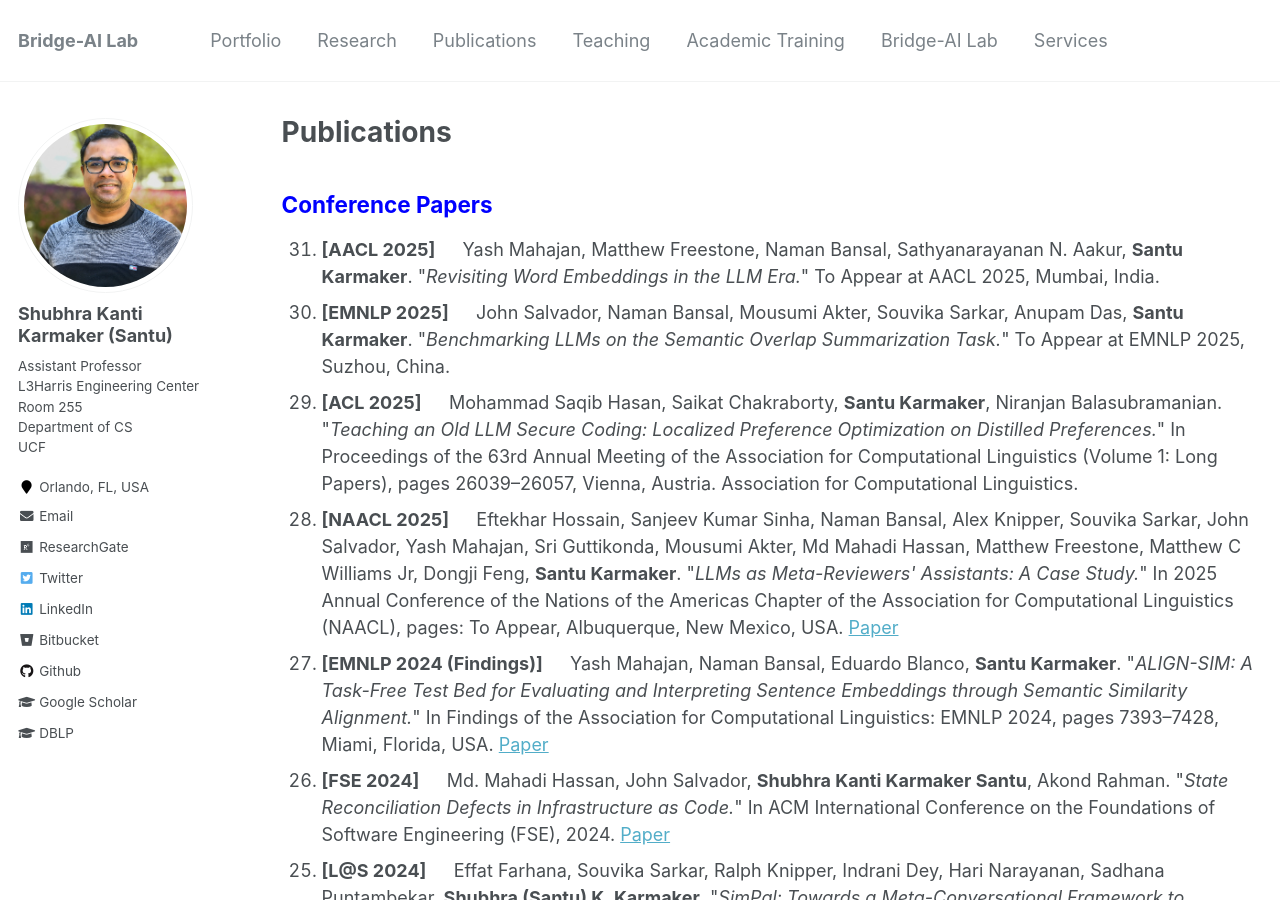
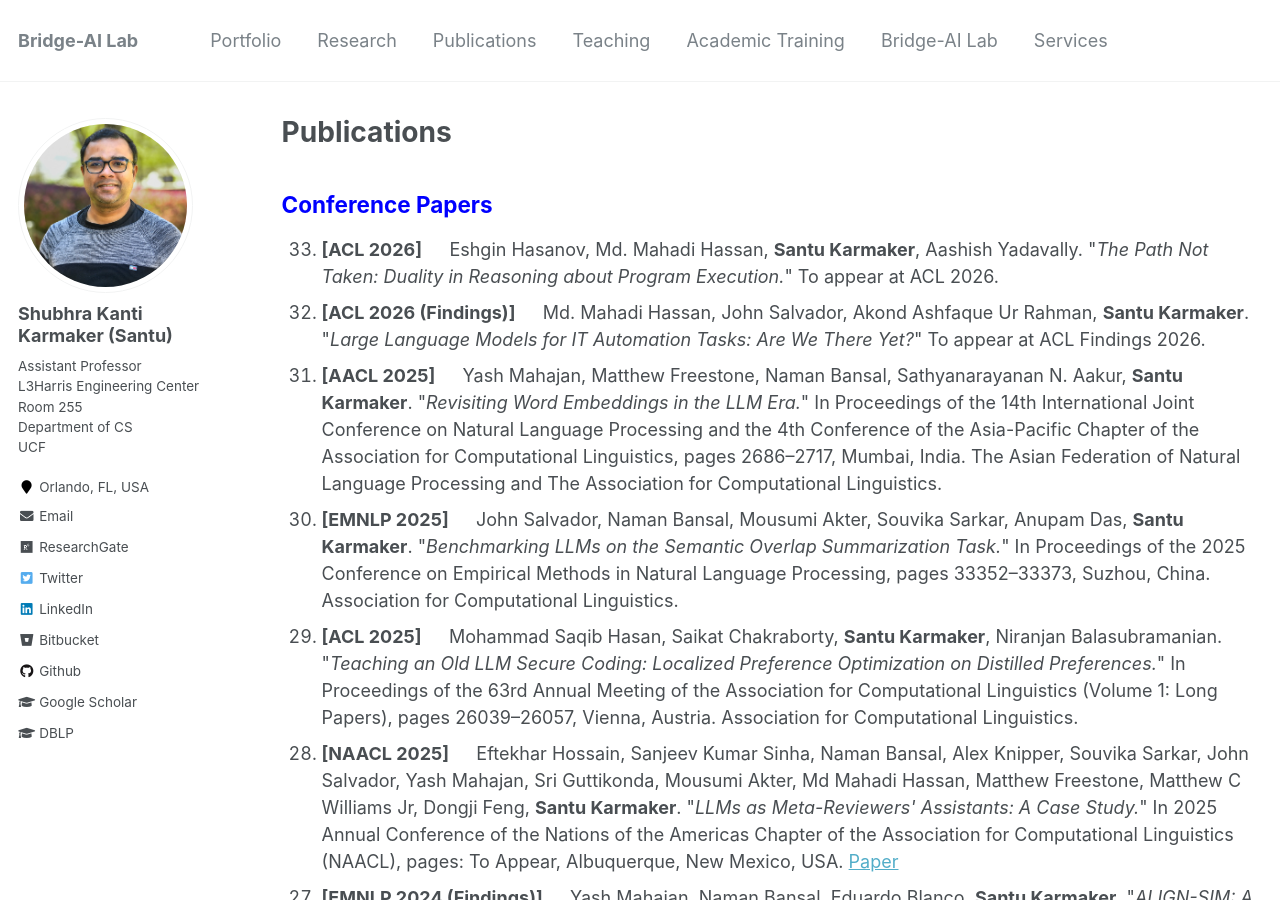
Before and after one commit to karmake2/karmake2.github.io, a Jekyll site: the page built from _pages/publications.md, in a window 1280 px wide and 900 px high. Built offline with Jekyll 4.4.1, drawn with Linux system fonts in a browser that asks for light colours.

Commit message:
Update publications.md

```diff
--- a/_pages/publications.md
+++ b/_pages/publications.md
@@ -14,9 +14,13 @@ author_profile: true
 ## <span style="color:blue">Conference Papers</span>
 <ol reversed>
 
-<li> <b>[AACL 2025] &emsp;</b> Yash Mahajan, Matthew Freestone, Naman Bansal, Sathyanarayanan N. Aakur, <b>Santu Karmaker</b>. "<i>Revisiting Word Embeddings in the LLM Era.</i>" To Appear at AACL 2025, Mumbai, India.</li>
+<li> <b>[ACL 2026] &emsp;</b> Eshgin Hasanov, Md. Mahadi Hassan, <b>Santu Karmaker</b>, Aashish Yadavally. "<i>The Path Not Taken: Duality in Reasoning about Program Execution.</i>" To appear at ACL 2026.</li>
 
-<li> <b>[EMNLP 2025] &emsp;</b> John Salvador, Naman Bansal, Mousumi Akter, Souvika Sarkar, Anupam Das, <b>Santu Karmaker</b>. "<i>Benchmarking LLMs on the Semantic Overlap Summarization Task.</i>" To Appear at EMNLP 2025, Suzhou, China.</li>
+<li> <b>[ACL 2026 (Findings)] &emsp;</b> Md. Mahadi Hassan, John Salvador, Akond Ashfaque Ur Rahman,  <b>Santu Karmaker</b>. "<i>Large Language Models for IT Automation Tasks: Are We There Yet?</i>" To appear at ACL Findings 2026.</li>
+
+<li> <b>[AACL 2025] &emsp;</b> Yash Mahajan, Matthew Freestone, Naman Bansal, Sathyanarayanan N. Aakur, <b>Santu Karmaker</b>. "<i>Revisiting Word Embeddings in the LLM Era.</i>" In Proceedings of the 14th International Joint Conference on Natural Language Processing and the 4th Conference of the Asia-Pacific Chapter of the Association for Computational Linguistics, pages 2686–2717, Mumbai, India. The Asian Federation of Natural Language Processing and The Association for Computational Linguistics.</li>
+
+<li> <b>[EMNLP 2025] &emsp;</b> John Salvador, Naman Bansal, Mousumi Akter, Souvika Sarkar, Anupam Das, <b>Santu Karmaker</b>. "<i>Benchmarking LLMs on the Semantic Overlap Summarization Task.</i>" In Proceedings of the 2025 Conference on Empirical Methods in Natural Language Processing, pages 33352–33373, Suzhou, China. Association for Computational Linguistics.</li>
 
 <li> <b>[ACL 2025] &emsp;</b> Mohammad Saqib Hasan, Saikat Chakraborty, <b>Santu Karmaker</b>, Niranjan Balasubramanian. "<i>Teaching an Old LLM Secure Coding: Localized Preference Optimization on Distilled Preferences.</i>" In Proceedings of the 63rd Annual Meeting of the Association for Computational Linguistics (Volume 1: Long Papers), pages 26039–26057, Vienna, Austria. Association for Computational Linguistics.</li>
 
```
